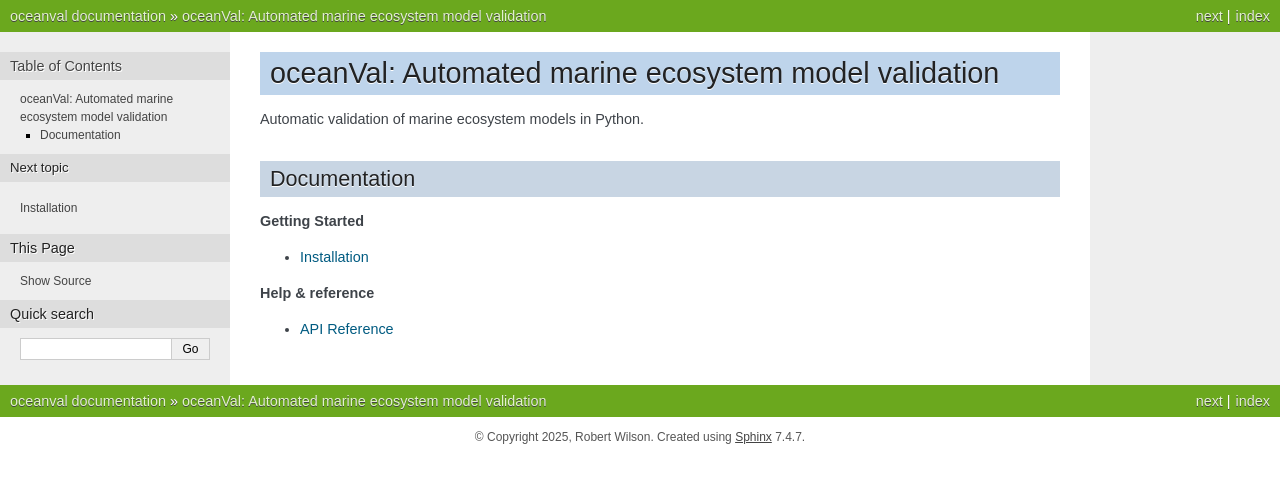
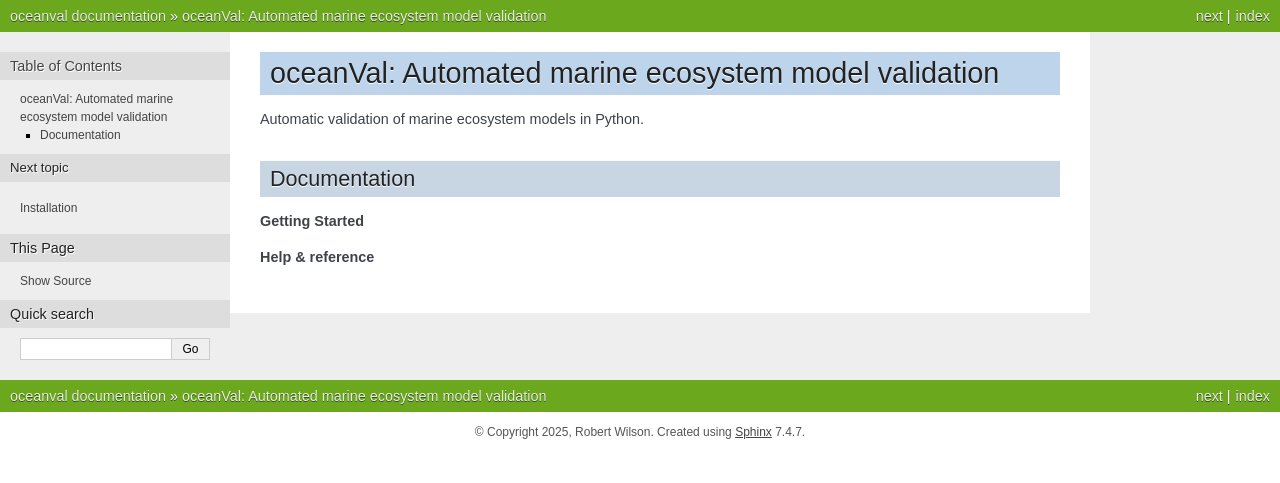
Before and after one commit to pmlmodelling/oceanVal, a Sphinx documentation site: the page built from docs/source/index.rst, in a window 1280 px wide. Shown: the top 483 px of the page. Built offline with Sphinx 7.4.7, drawn with Linux system fonts in a browser that asks for light colours; pages that are not in the unit, such as notebooks, are missing from menus.

Commit message:
fix toc in index

```diff
--- a/docs/source/index.rst
+++ b/docs/source/index.rst
@@ -24,7 +23,6 @@ Documentation
 
 **Help & reference**
 
-* :doc:`api`
 
 .. toctree::
    :maxdepth: 1
```
Also changed, not shown: other parts of docs/source/index.rst (+0 -1 lines).
